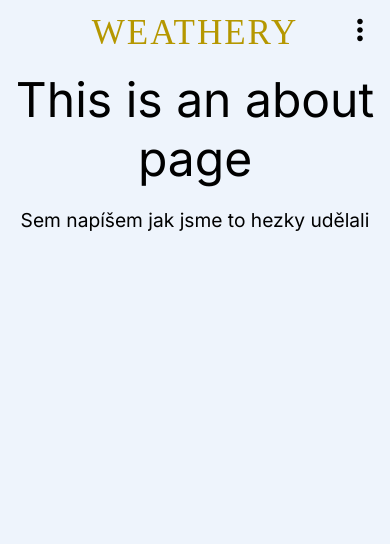
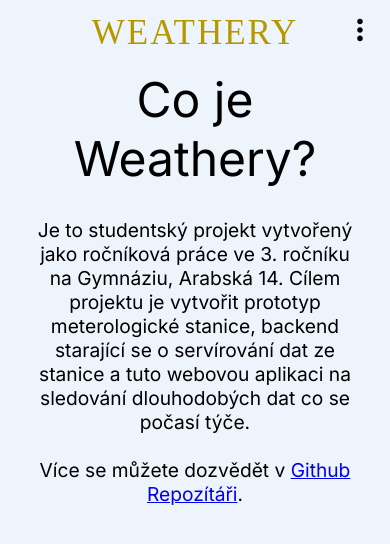
Before and after one commit to gyarab/2022-3e-weathery, a Vue app in the folder frontend/: page /about in a window 390 px wide. Shown: the top 544 px of the page. Built offline with nearby package versions, Linux system fonts and the light colour scheme; a web font is replaced by a local one.

Commit message:
+about, fix mobile nakup

```diff
--- a/frontend/src/styly.css
+++ b/frontend/src/styly.css
@@ -60,6 +60,12 @@ h1 {
 .btn:hover {
     transition-duration: 0.2s;
     filter: brightness(120%);
+}
+
+@media only screen and (max-width: 1200px) {
+    body {
+        overflow-x: hidden;
+    }
 }
 
 /*        leaflet       */
--- a/frontend/src/views/AboutView.vue
+++ b/frontend/src/views/AboutView.vue
@@ -1,20 +1,30 @@
 <template>
     <div class="about">
-        <h1>This is an about page</h1>
+        <h1>Co je Weathery?</h1>
         <br>
-        <p>Sem napíšem jak jsme to hezky udělali</p>
+        <p>Je to studentský projekt vytvořený jako ročníková práce ve 3. ročníku na Gymnáziu, Arabská 14. Cílem projektu je vytvořit prototyp meterologické stanice, backend
+            starající se o servírování dat ze stanice a tuto webovou aplikaci na sledování dlouhodobých dat co se počasí týče. <br><br>
+            Více se můžete dozvědět v <a href="https://github.com/gyarab/2022-3e-weathery">Github Repozítáři</a>.</p>
+
     </div>
 </template>
 <script>
 export default {
     name: "About",
-    mounted() {
-    }
 }
 
 </script>
 
 <style scoped>
+.about h1 {
+    margin-bottom: 10px;
+}
+
+.about p {
+    width: 60%;
+    text-align: center;
+}
+
 .about {
     padding: 10px;
     display: flex;
@@ -26,5 +36,9 @@ export default {
     .about h1 {
         text-align: center;
     }
+
+    .about p {
+        width: 90%;
+    }
 }
 </style>
--- a/frontend/src/views/NakupView.vue
+++ b/frontend/src/views/NakupView.vue
@@ -68,6 +68,7 @@ export default {
     gap: 25px;
     justify-content: center;
     min-height: 32em;
+    flex-wrap: wrap;
 }
 
 #text {
@@ -85,6 +86,7 @@ export default {
     display: flex;
     align-items: center;
     justify-content: center;
+    min-width: 280px;
 }
 
 .obrazek {
@@ -118,8 +120,17 @@ p {
 }
 
 @media only screen and (max-width: 1200px) {
-    .nakup h1 {
+    .nakup h1, .nakup h2 {
         text-align: center;
+    }
+
+    #text {
+        width: 100%;
+        text-align: center;
+    }
+
+    #text p {
+        text-align: inherit
     }
 }
 
```
